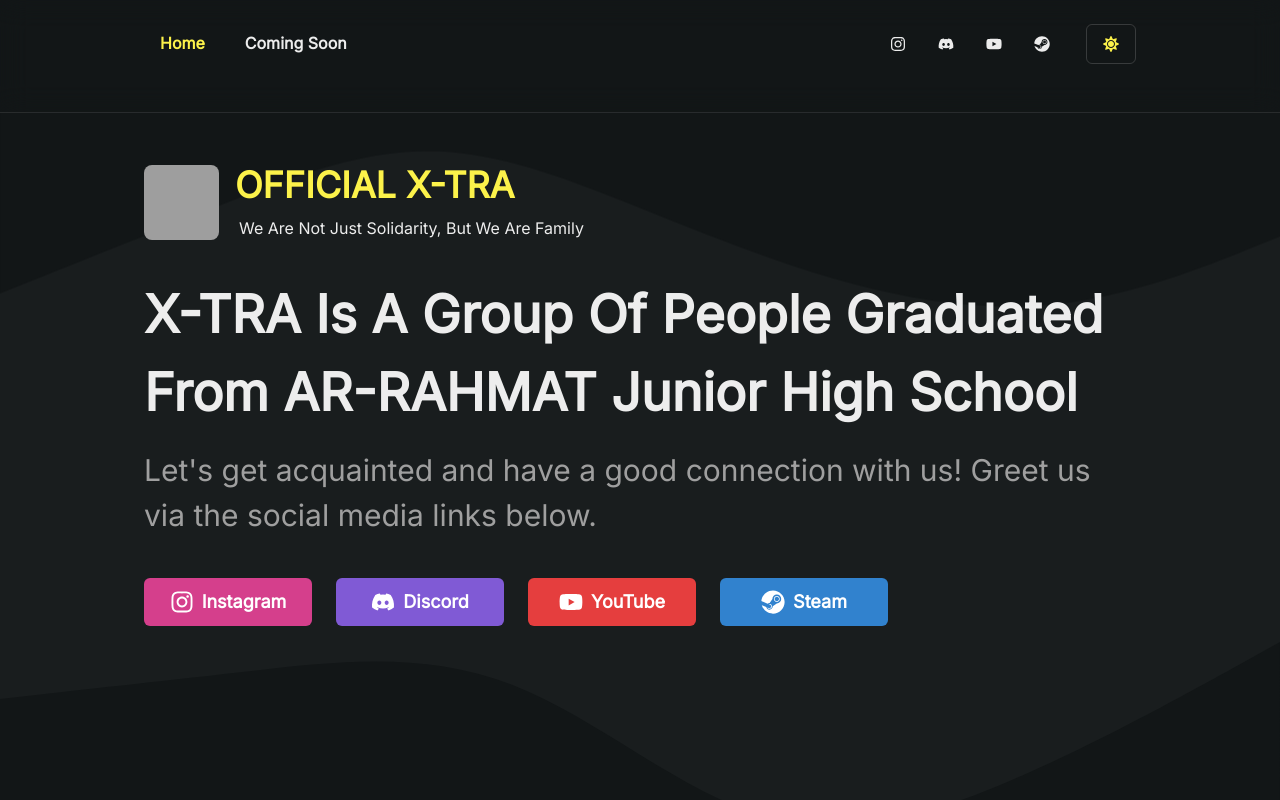
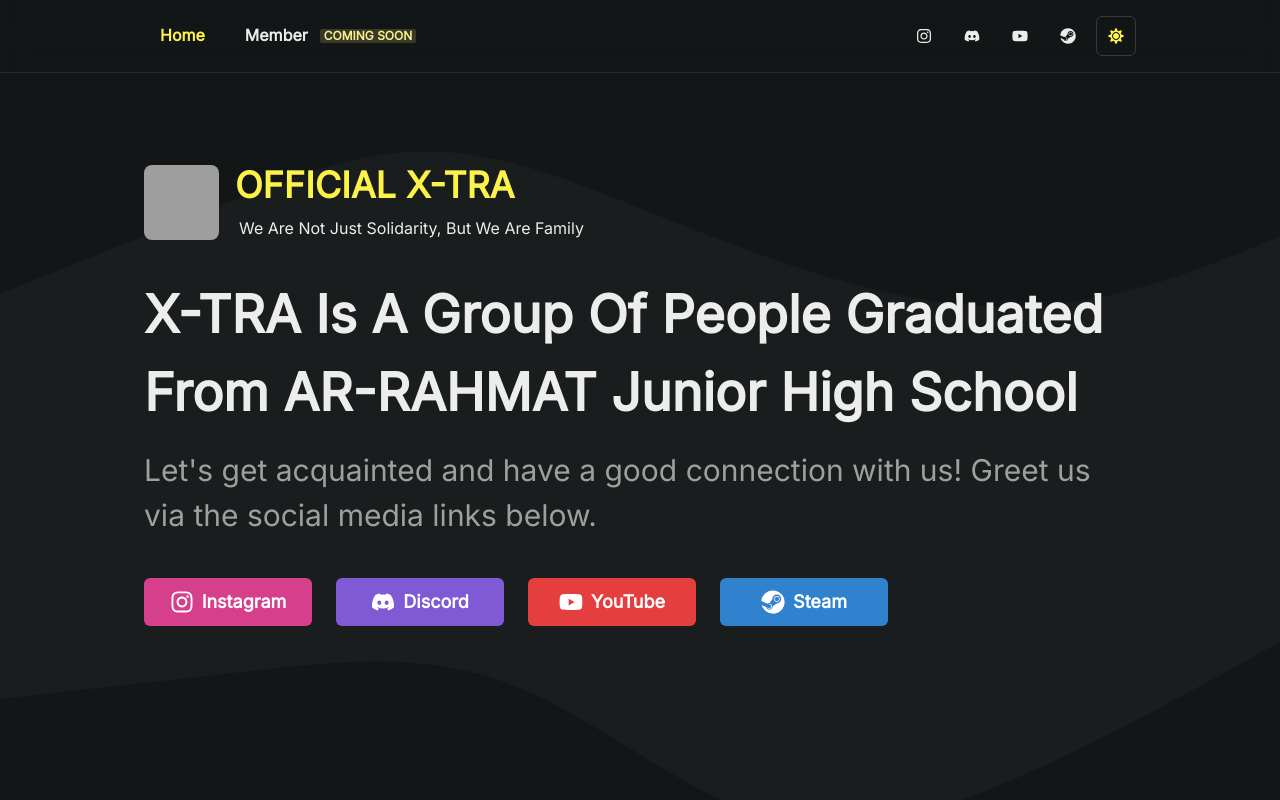
Before and after one commit to official-xtra/ofc-xtra.site, a Next.js app: page / in a window 1280 px wide. Shown: the top 800 px of the page. Built offline with nearby package versions, Linux system fonts and the light colour scheme; grey boxes are pictures that could not be loaded.

Commit message:
update: header layout and fix unresponsive components

```diff
--- /dev/null
+++ b/components/buttons/HomeButton.tsx
@@ -0,0 +1,15 @@
+import * as React from "react";
+import NextLink from "next/link";
+import { Button, useColorModeValue } from "@chakra-ui/react";
+
+export const HomeButton: React.FC = () => {
+  const color = useColorModeValue("gray.800", "yellow.300");
+
+  return (
+    <NextLink href="/" passHref>
+      <Button as="a" variant="ghost" color={color}>
+        Home
+      </Button>
+    </NextLink>
+  );
+};
--- /dev/null
+++ b/components/layouts/HeaderLayout.tsx
@@ -0,0 +1,24 @@
+import * as React from "react";
+import { Box, Container, Divider } from "@chakra-ui/react";
+
+type Props = {
+  children?: React.ReactNode;
+};
+
+export const HeaderLayout: React.FC<Props> = ({ children }) => {
+  return (
+    <Box
+      as="header"
+      w="full"
+      position="fixed"
+      zIndex={100}
+      backdropFilter="blur(14px)"
+    >
+      <Container as="nav" maxW="container.lg" maxH={["full", "100vh"]} h="72px">
+        {children}
+      </Container>
+
+      <Divider />
+    </Box>
+  );
+};
--- a/components/navbar/Navbar-desktop.tsx
+++ b/components/navbar/Navbar-desktop.tsx
@@ -1,28 +1,13 @@
 import * as React from "react";
-import { useColorMode, useColorModeValue } from "@chakra-ui/color-mode";
-import {
-  Box,
-  Container,
-  HStack,
-  Button,
-  Icon,
-  useToken,
-  Heading,
-  Spacer,
-  Divider,
-} from "@chakra-ui/react";
-import {
-  FaMoon,
-  FaSun,
-  FaInstagram,
-  FaDiscord,
-  FaYoutube,
-  FaSteam,
-  FaLiraSign,
-} from "react-icons/fa";
+import NextLink from "next/link";
+import { Badge, Button, HStack, IconButton, Spacer } from "@chakra-ui/react";
+import { FaInstagram, FaDiscord, FaYoutube, FaSteam } from "react-icons/fa";
 import { IconType } from "react-icons/lib";
-import NextLink from "next/link";
+
 import siteConfig from "../../config/site";
+import { ThemeButton } from "../buttons/ThemeButton";
+import { HomeButton } from "../buttons/HomeButton";
+import { HeaderLayout } from "../layouts/HeaderLayout";
 
 const NAV_SOCIAL_LINKS: [string, string, IconType][] = [
   ["Instagram", siteConfig.socials.Instagram, FaInstagram],
@@ -32,37 +17,19 @@
 ];
 
 export const NavbarDesktop: React.FC = () => {
-  const { colorMode, toggleColorMode } = useColorMode();
+  return (
+    <HeaderLayout>
+      <HStack w="full" h="full" justify="center">
+        <HStack>
+          <HomeButton />
 
-  const [lightColor, darkColor] = useToken("colors", [
-    "gray.900",
-    "gray.50",
-  ]) as [string, string];
-
-  const bgColor = useColorModeValue(darkColor, lightColor);
-  const color = useColorModeValue("gray.800", "yellow.300");
-
-  return (
-    <>
-      <Box w="100%" position="fixed" zIndex={100} backdropFilter="blur(14px)">
-        <Container
-          as="header"
-          maxW="container.lg"
-          maxH={["100%", "100vh"]}
-          h="14vh"
-          py={6}
-        >
-          <HStack as="nav" w="100%" alignItems="flex-start">
-            <HStack>
-              <NextLink href="/" passHref>
-                <Button as="a" variant="ghost" color={color}>
-                  Home
-                </Button>
-              </NextLink>
-
-              <NextLink href="#" passHref>
-                <Button as="a" variant="ghost">
+          {/* Temporary redirect to coming soon page */}
+          <NextLink href="/member" passHref>
+            <Button as="a" variant="ghost" target="_blank">
+              Member
+              <Badge colorScheme="yellow" ml={3}>
                 Coming Soon
+              </Badge>
             </Button>
           </NextLink>
         </HStack>
@@ -72,27 +39,19 @@
         <HStack>
           {NAV_SOCIAL_LINKS.map(([name, href, AsIcon]) => (
             <NextLink key={name} href={href} passHref>
-                  <Button as="a" px={2} variant="ghost" target="_blank">
-                    <Icon as={AsIcon} />
-                  </Button>
+              <IconButton
+                as="a"
+                aria-label="Menu Icon"
+                variant="ghost"
+                target="_blank"
+                icon={<AsIcon />}
+              />
             </NextLink>
           ))}
         </HStack>
 
-            <HStack>
-              <Button
-                color={color}
-                ml={4}
-                variant="outline"
-                onClick={toggleColorMode}
-              >
-                {colorMode === "light" ? <FaMoon /> : <FaSun />}
-              </Button>
+        <ThemeButton variant="outline" />
       </HStack>
-          </HStack>
-        </Container>
-        <Divider />
-      </Box>
-    </>
+    </HeaderLayout>
   );
 };
--- a/components/navbar/Navbar-mobile.tsx
+++ b/components/navbar/Navbar-mobile.tsx
@@ -1,33 +1,23 @@
 import * as React from "react";
-import { useColorMode, useColorModeValue } from "@chakra-ui/color-mode";
+import { useColorModeValue } from "@chakra-ui/color-mode";
 import {
-  Box,
-  Container,
   HStack,
-  Button,
-  Icon,
   IconButton,
-  useToken,
-  Heading,
-  Spacer,
-  Divider,
+  Link,
   Menu,
   MenuButton,
   MenuList,
   MenuItem,
+  Spacer,
 } from "@chakra-ui/react";
-import {
-  FaMoon,
-  FaSun,
-  FaInstagram,
-  FaDiscord,
-  FaYoutube,
-  FaSteam,
-} from "react-icons/fa";
+import { FaInstagram, FaDiscord, FaYoutube, FaSteam } from "react-icons/fa";
 import { HamburgerIcon } from "@chakra-ui/icons";
 import { IconType } from "react-icons/lib";
-import NextLink from "next/link";
+
 import siteConfig from "../../config/site";
+import { ThemeButton } from "../buttons/ThemeButton";
+import { HomeButton } from "../buttons/HomeButton";
+import { HeaderLayout } from "../layouts/HeaderLayout";
 
 const NAV_SOCIAL_LINKS: [string, string, IconType][] = [
   ["Instagram", siteConfig.socials.Instagram, FaInstagram],
@@ -37,69 +27,43 @@
 ];
 
 export const NavbarMobile: React.FC = () => {
-  const { colorMode, toggleColorMode } = useColorMode();
-
-  const [lightColor, darkColor] = useToken("colors", [
-    "gray.900",
-    "gray.50",
-  ]) as [string, string];
-
-  const bgSvg = useColorModeValue(darkColor, lightColor);
-  const color = useColorModeValue("gray.800", "yellow.300");
   const bgMenu = useColorModeValue("gray.200", "gray.800");
 
   return (
-    <>
-      <Box w="100%" position="fixed" zIndex={100} backdropFilter="blur(14px)">
-        <Container
-          as="header"
-          maxW="container.lg"
-          maxH={["100%", "100vh"]}
-          py={4}
-        >
-          <HStack as="nav" w="100%" alignItems="flex-start">
+    <HeaderLayout>
+      <HStack w="full" h="full" justify="center">
         <HStack>
-              <NextLink href="/" passHref>
-                <Button as="a" variant="ghost" color={color}>
-                  Home
-                </Button>
-              </NextLink>
-
-              <NextLink href="#" passHref>
-                <Button as="a" variant="ghost" opacity="0.5">
-                  Coming Soon
-                </Button>
-              </NextLink>
+          <HomeButton />
         </HStack>
 
         <Spacer />
 
         <HStack>
-              <Button variant="ghost" onClick={toggleColorMode} px={2}>
-                {colorMode === "light" ? <FaMoon /> : <FaSun />}
-              </Button>
-              <Menu>
+          <ThemeButton variant="ghost" />
+
+          <Menu id="navbar-menu" isLazy>
             <MenuButton
               as={IconButton}
-                  aria-label="Options"
+              aria-label="Navbar Menu"
               icon={<HamburgerIcon />}
-                  variant="outline"
+              variant="ghost"
             />
             <MenuList bgColor={bgMenu}>
               {NAV_SOCIAL_LINKS.map(([name, href, AsIcon]) => (
-                    <NextLink key={name} href={href} passHref>
-                      <MenuItem as="a" icon={<AsIcon />} target="_blank">
+                <MenuItem
+                  key={name}
+                  as={Link}
+                  href={href}
+                  icon={<AsIcon />}
+                  isExternal
+                >
                   {name}
                 </MenuItem>
-                    </NextLink>
               ))}
             </MenuList>
           </Menu>
         </HStack>
       </HStack>
-        </Container>
-        <Divider />
-      </Box>
-    </>
+    </HeaderLayout>
   );
 };
--- a/components/navbar/index.ts
+++ b/components/navbar/index.ts
@@ -1 +1,2 @@
 export * from "./Navbar";
+export * from "./Navbar-desktop";
--- a/config/site.js
+++ b/config/site.js
@@ -9,8 +9,8 @@
   links: {
     Home: "/",
     Team: "/team",
+    Member: "/member",
     Repository: "https://github.com/official-xtra/dev-test-website",
-    ComingSoon: "/coming-soon",
   },
 };
 
--- a/next.config.js
+++ b/next.config.js
@@ -2,7 +2,15 @@
  * @type {import('next').NextConfig}
  */
 const nextConfig = {
-  reactStrictMode: true,
+  async redirects() {
+    return [
+      {
+        source: "/member",
+        destination: "https://comingsoon.ofc-xtra.site",
+        permanent: true,
+      },
+    ];
+  },
   images: {
     domains: ["res.cloudinary.com"],
   },
```
Lines whose indentation alone changed are shown as unchanged.
